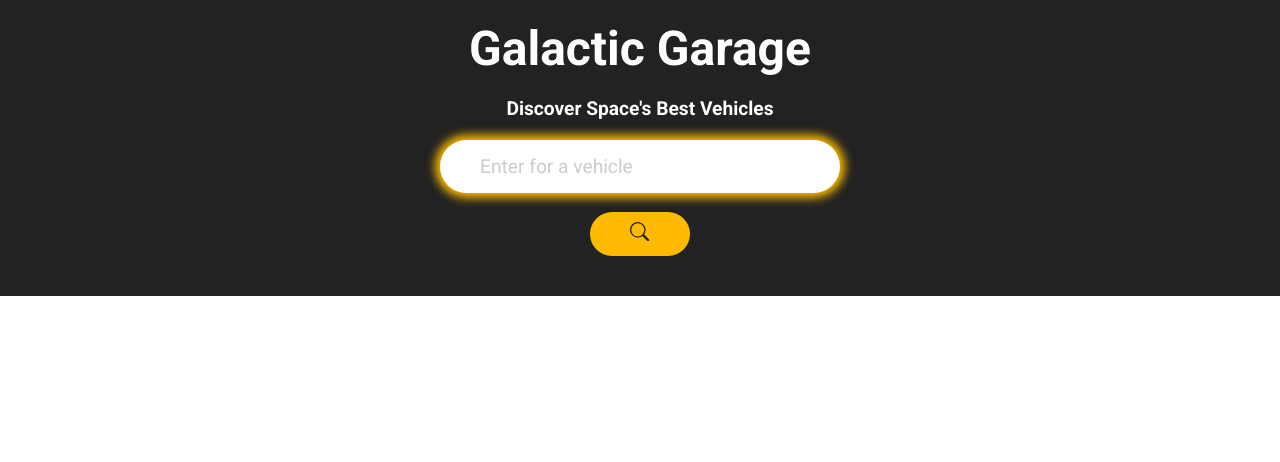
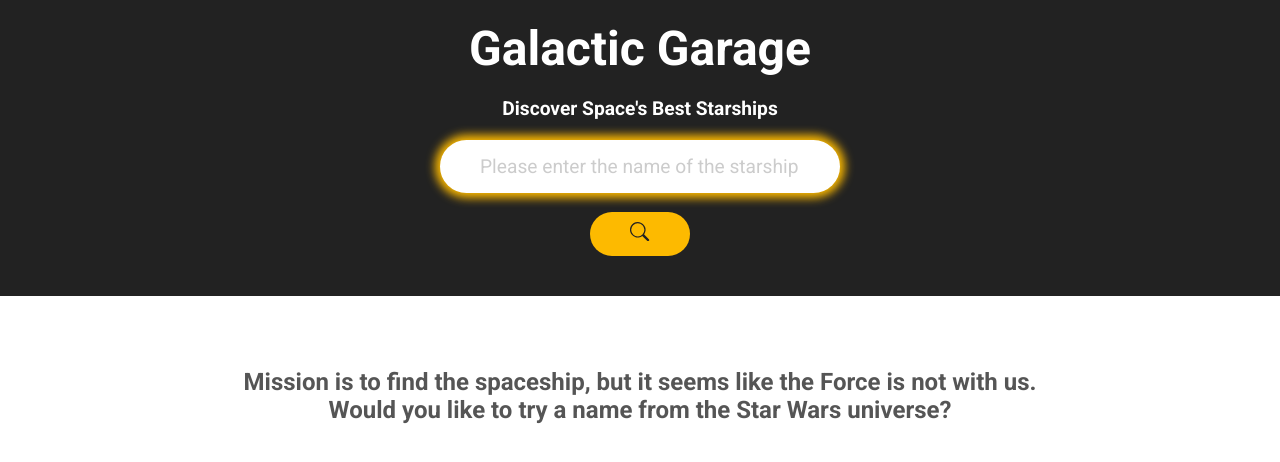
Before and after one commit to ozlemezgi/galactic_garage, a React (Create React App) app: page / in a window 1280 px wide. Shown: the top 462 px of the page. Built offline with nearby package versions, Linux system fonts and the light colour scheme; no server answers.

Commit message:
no result situation

```diff
--- a/src/Components/Main.jsx
+++ b/src/Components/Main.jsx
@@ -50,12 +50,12 @@
       <div className="header">
         <div className="header-container">
           <h1>Galactic Garage</h1>
-          <h2>Discover Space's Best Vehicles</h2>
+          <h2>Discover Space's Best Starships</h2>
           <form onSubmit={handleSubmit}>
             <div className="search">
               <input
                 type="text"
-                placeholder="Enter for a vehicle"
+                placeholder="Please enter the name of the starship"
                 value={search}
                 onChange={(e) => setSearch(e.target.value)}
               />
@@ -68,6 +68,12 @@
           </form>
         </div>
       </div>
+      {vehicleData.length === 0 && (
+        <div className="no-result">
+          Mission is to find the spaceship, but it seems like the Force is not
+          with us.<br/> Would you like to try a name from the Star Wars universe?
+        </div>
+      )}
       <div className="container">
         {/* Displaying search results using the Card component */}
         {<Card vehicle={vehicleData} />}
--- a/src/Components/style.css
+++ b/src/Components/style.css
@@ -120,8 +120,6 @@
   box-shadow: 0px 0px 5px 2px var(--yellow-color);
 }
 
-
-
 .container{
     width: 50%;
     margin: 0 auto;
@@ -132,6 +130,19 @@
     grid-gap:20px;
     -webkit-box-sizing: border-box;
             box-sizing: border-box;
+}
+
+.no-result {
+  display: flex;
+  justify-content: center;
+  align-items: center;
+  height: 200px;
+  font-size: 24px;
+  font-weight: bold;
+  color: #555;
+  padding-left: 20px;
+  padding-right:20px;
+  text-align: center;
 }
 
 .card{
```
